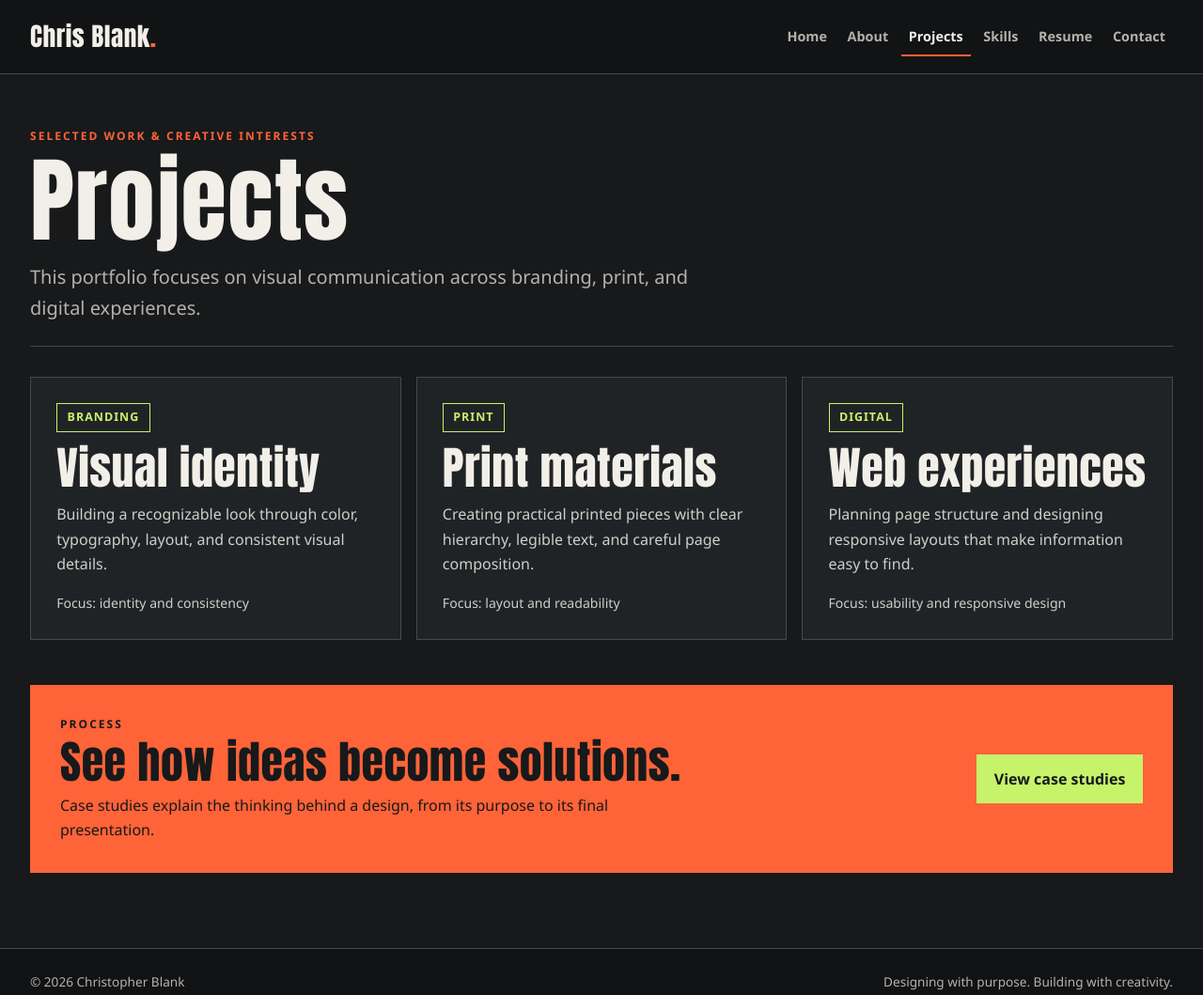
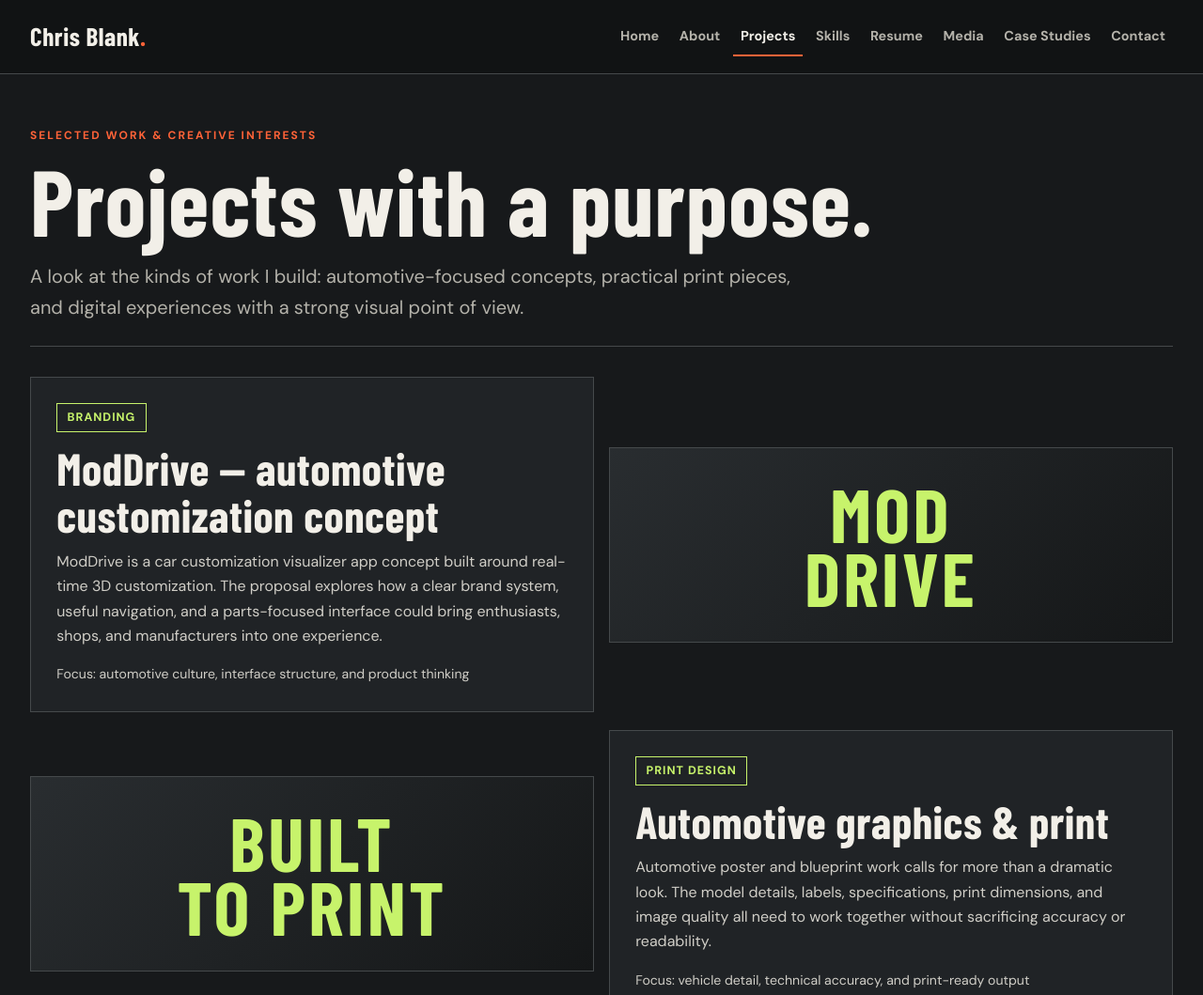
Before and after one commit to Chrisbl21/Portfolio, a plain HTML site: page projects.html in a window 1280 px wide. Shown: the top 1059 px of the page at 94% size. Drawn offline with nearby package versions, Linux system fonts and the light colour scheme; a web font is replaced by a local one.

Commit message:
Replace projects.html with latest portfolio version

```diff
--- a/projects.html
+++ b/projects.html
@@ -3,11 +3,11 @@
 <head>
 <meta charset="UTF-8">
 <meta name="viewport" content="width=device-width, initial-scale=1">
-  <meta name="description" content="Projects - Christopher Blank's design portfolio.">
+<meta name="description" content="Selected creative project themes from Christopher Blank.">
 <title>Projects | Chris Blank Portfolio</title>
 <link rel="preconnect" href="https://fonts.googleapis.com">
 <link rel="preconnect" href="https://fonts.gstatic.com" crossorigin>
-  <link href="https://fonts.googleapis.com/css2?family=Inter:wght@400;500;600;700&family=Poppins:wght@600;700&display=swap" rel="stylesheet">
+<link href="https://fonts.googleapis.com/css2?family=Barlow+Condensed:wght@500;600;700;800&family=DM+Sans:wght@400;500;600;700&display=swap" rel="stylesheet">
 <link rel="stylesheet" href="css/style.css">
 </head>
 <body>
@@ -15,56 +15,38 @@
 <header class="site-header">
   <div class="header-inner">
     <a class="site-name" href="index.html">Chris Blank<span>.</span></a>
-      <nav aria-label="Main navigation">
-        <ul>
-        <li><a href="index.html">Home</a></li>
-        <li><a href="about.html">About</a></li>
+    <nav aria-label="Main navigation"><ul>
+      <li><a href="index.html" >Home</a></li>
+      <li><a href="about.html" >About</a></li>
       <li><a href="projects.html" aria-current="page">Projects</a></li>
-        <li><a href="skills.html">Skills</a></li>
-        <li><a href="resume.html">Resume</a></li>
-        <li><a href="contact.html">Contact</a></li>
-        </ul>
-      </nav>
+      <li><a href="skills.html" >Skills</a></li>
+      <li><a href="resume.html" >Resume</a></li>
+      <li><a href="media.html">Media</a></li>
+      <li><a href="case-studies.html" >Case Studies</a></li>
+      <li><a href="contact.html" >Contact</a></li>
+    </ul></nav>
   </div>
 </header>
+<main id="main-content" class="container">
 
-  <main id="main-content" class="container">
-    <section class="page-intro">
-      <p class="eyebrow">SELECTED WORK &amp; CREATIVE INTERESTS</p>
-      <h1>Projects</h1>
-      <p class="lead">This portfolio focuses on visual communication across branding, print, and digital experiences.</p>
+<section class="page-intro"><p class="eyebrow">SELECTED WORK &amp; CREATIVE INTERESTS</p><h1>Projects with a purpose.</h1><p class="lead">A look at the kinds of work I build: automotive-focused concepts, practical print pieces, and digital experiences with a strong visual point of view.</p></section>
+<section class="project-feature">
+<article class="content-card"><span class="tag">Branding</span><h2>ModDrive — automotive customization concept</h2><p>ModDrive is a car customization visualizer app concept built around real-time 3D customization. The proposal explores how a clear brand system, useful navigation, and a parts-focused interface could bring enthusiasts, shops, and manufacturers into one experience.</p><p class="card-note">Focus: automotive culture, interface structure, and product thinking</p></article>
+<div class="project-visual" role="img" aria-label="Abstract brand identity concept using indigo and mint shapes">MOD<br>DRIVE</div>
 </section>
-    <section class="card-grid three">
-      <article class="content-card project-card">
-        <span class="tag">Branding</span>
-        <h2>Visual identity</h2>
-        <p>Building a recognizable look through color, typography, layout, and consistent visual details.</p>
-        <p class="card-note">Focus: identity and consistency</p>
-      </article>
-      <article class="content-card project-card">
-        <span class="tag">Print</span>
-        <h2>Print materials</h2>
-        <p>Creating practical printed pieces with clear hierarchy, legible text, and careful page composition.</p>
-        <p class="card-note">Focus: layout and readability</p>
-      </article>
-      <article class="content-card project-card">
-        <span class="tag">Digital</span>
-        <h2>Web experiences</h2>
-        <p>Planning page structure and designing responsive layouts that make information easy to find.</p>
-        <p class="card-note">Focus: usability and responsive design</p>
-      </article>
+<section class="project-feature">
+<div class="project-visual" role="img" aria-label="Abstract print layout concept with typographic blocks">BUILT<br>TO PRINT</div>
+<article class="content-card"><span class="tag">Print design</span><h2>Automotive graphics &amp; print</h2><p>Automotive poster and blueprint work calls for more than a dramatic look. The model details, labels, specifications, print dimensions, and image quality all need to work together without sacrificing accuracy or readability.</p><p class="card-note">Focus: vehicle detail, technical accuracy, and print-ready output</p></article>
 </section>
-    <section class="callout">
-      <div><p class="eyebrow">PROCESS</p><h2>See how ideas become solutions.</h2><p>Case studies explain the thinking behind a design, from its purpose to its final presentation.</p></div>
-      <a class="button button-light" href="case-studies.html">View case studies</a>
+<section class="project-feature">
+<article class="content-card"><span class="tag">Digital</span><h2>Digital portfolio &amp; web design</h2><p>My web work combines a deliberate visual system with semantic HTML and responsive CSS. I am especially interested in interfaces that feel connected to automotive design without making navigation or content harder to use.</p><p class="card-note">Focus: responsive structure, accessibility, and visual identity</p></article>
+<div class="project-visual" role="img" aria-label="Abstract responsive interface concept">DESIGN<br>IN MOTION</div>
 </section>
+<section class="callout"><div><p class="eyebrow">PROCESS</p><h2>Explore the thinking behind the work.</h2><p>My case studies outline the steps I use to move from a goal to a refined solution.</p></div><a class="button button-light" href="case-studies.html">View case studies</a></section>
+
 </main>
-
-  <footer class="site-footer">
-    <div class="container footer-inner">
-      <p>&copy; 2026 Christopher Blank</p>
-      <p>Designing with purpose. Building with creativity.</p>
-    </div>
-  </footer>
+<footer class="site-footer"><div class="container footer-inner">
+<p>&copy; 2026 Christopher Blank</p><p>Designing with purpose. Building with creativity.</p>
+</div></footer>
 </body>
 </html>
```
Lines whose indentation alone changed are shown as unchanged.
